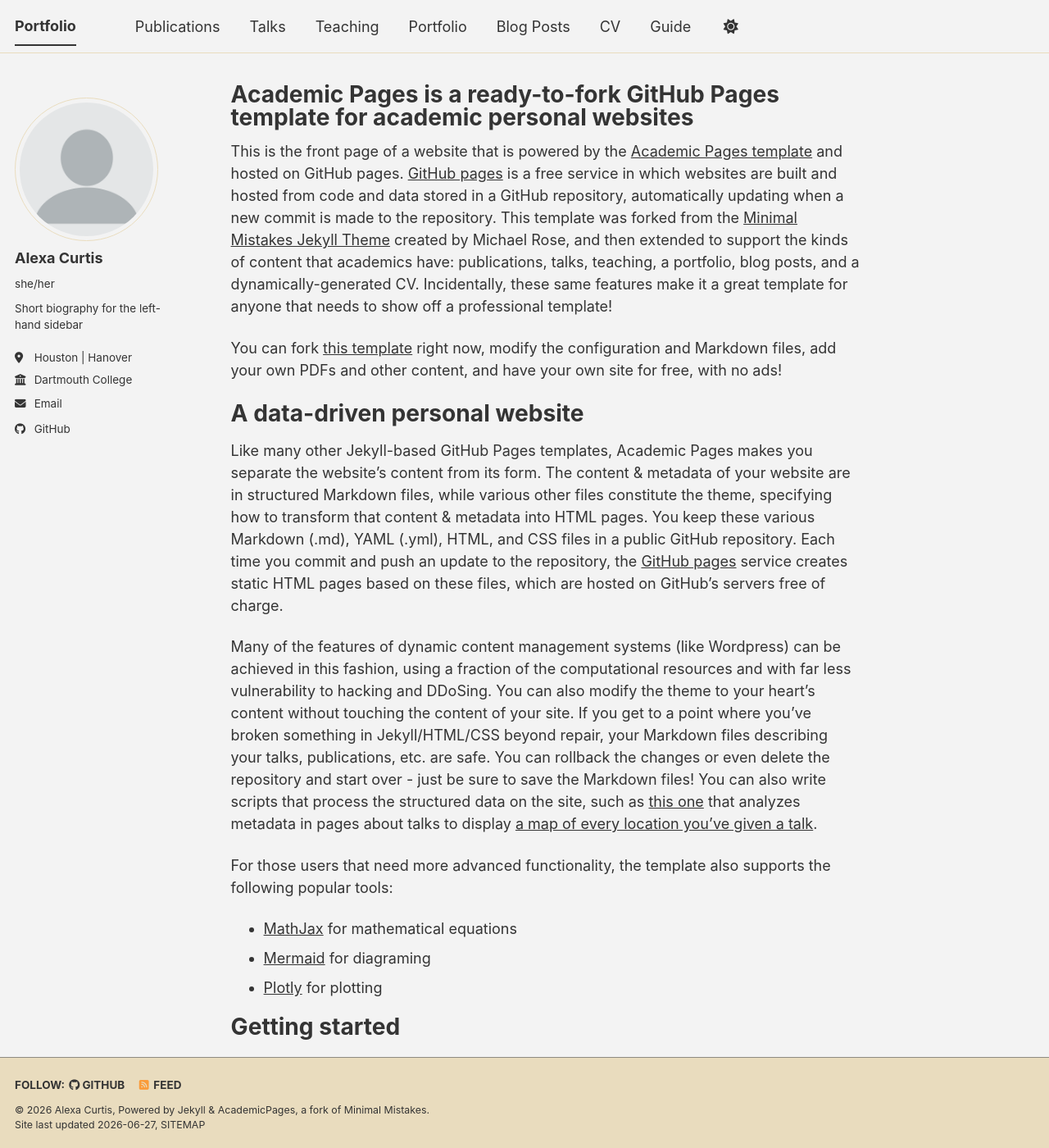
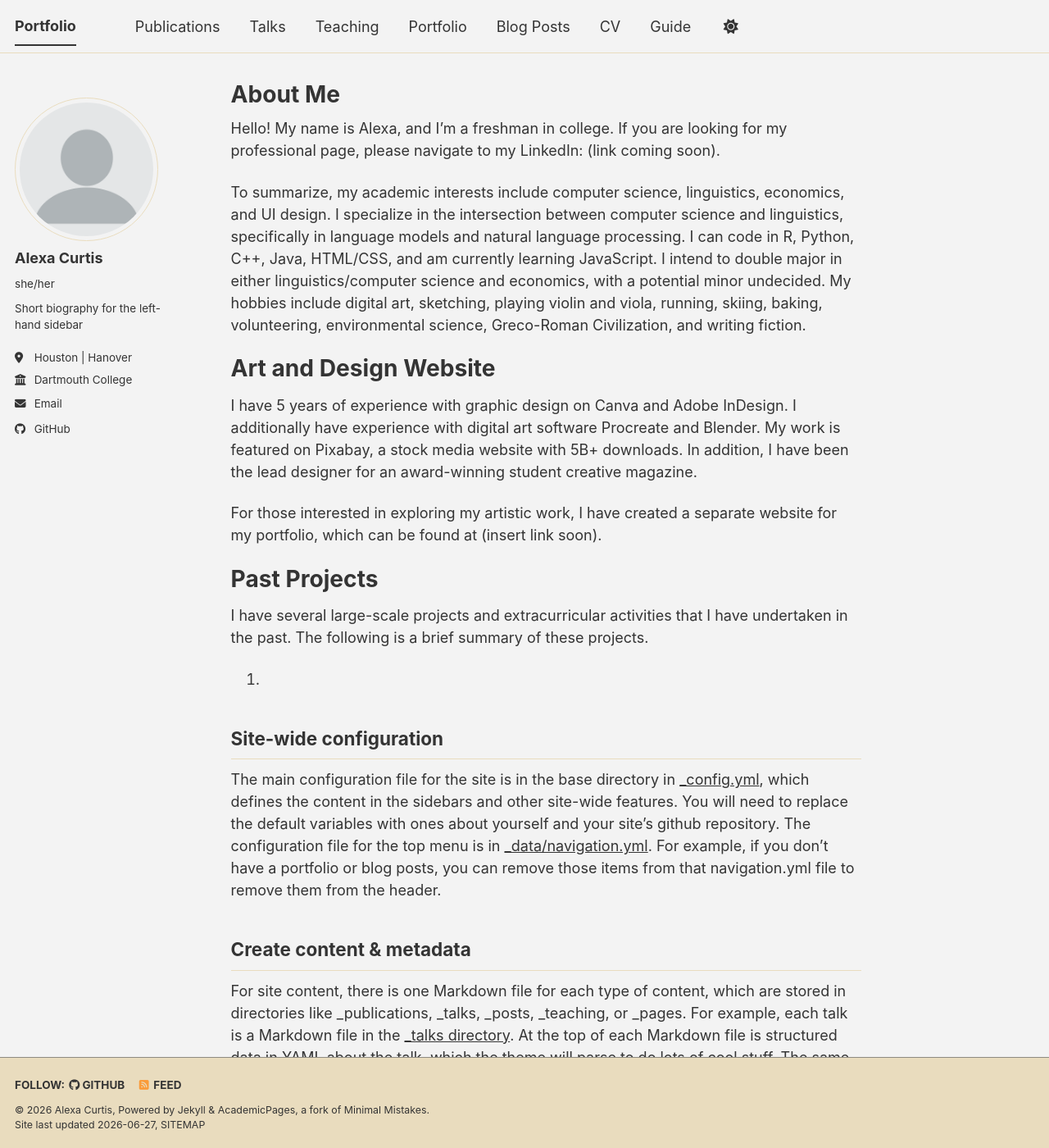
Before and after one commit to alexaycurtis/alexaycurtis.github.io, a Jekyll site: the page built from _pages/about.md, in a window 1280 px wide and 1400 px high. Shown: the whole window at 82% size. Built offline with Jekyll 4.4.1, drawn with Linux system fonts in a browser that asks for light colours; a style sheet for code colours, icons or effects is not loaded; some of the changed text lies outside the part shown.

Commit message:
partly updated aboutme

```diff
--- a/_pages/about.md
+++ b/_pages/about.md
@@ -1,35 +1,26 @@
 ---
 permalink: /
-title: "Academic Pages is a ready-to-fork GitHub Pages template for academic personal websites"
+title: "About Me"
 author_profile: true
 redirect_from:
   - /about/
   - /about.html
 ---
 
-This is the front page of a website that is powered by the [Academic Pages template](https://github.com/academicpages/academicpages.github.io) and hosted on GitHub pages. [GitHub pages](https://pages.github.com) is a free service in which websites are built and hosted from code and data stored in a GitHub repository, automatically updating when a new commit is made to the repository. This template was forked from the [Minimal Mistakes Jekyll Theme](https://mmistakes.github.io/minimal-mistakes/) created by Michael Rose, and then extended to support the kinds of content that academics have: publications, talks, teaching, a portfolio, blog posts, and a dynamically-generated CV. Incidentally, these same features make it a great template for anyone that needs to show off a professional template!
+Hello! My name is Alexa, and I'm a freshman in college. If you are looking for my professional page, please navigate to my LinkedIn: (link coming soon).
 
- You can fork [this template](https://github.com/academicpages/academicpages.github.io) right now, modify the configuration and Markdown files, add your own PDFs and other content, and have your own site for free, with no ads!
+To summarize, my academic interests include computer science, linguistics, economics, and UI design. I specialize in the intersection between computer science and linguistics, specifically in language models and natural language processing. I can code in R, Python, C++, Java, HTML/CSS, and am currently learning JavaScript. I intend to double major in either linguistics/computer science and economics, with a potential minor undecided. My hobbies include digital art, sketching, playing violin and viola, running, skiing, baking, volunteering, environmental science, Greco-Roman Civilization, and writing fiction.
 
-A data-driven personal website
+Art and Design Website
 ======
-Like many other Jekyll-based GitHub Pages templates, Academic Pages makes you separate the website's content from its form. The content & metadata of your website are in structured Markdown files, while various other files constitute the theme, specifying how to transform that content & metadata into HTML pages. You keep these various Markdown (.md), YAML (.yml), HTML, and CSS files in a public GitHub repository. Each time you commit and push an update to the repository, the [GitHub pages](https://pages.github.com/) service creates static HTML pages based on these files, which are hosted on GitHub's servers free of charge.
+I have 5 years of experience with graphic design on Canva and Adobe InDesign. I additionally have experience with digital art software Procreate and Blender. My work is featured on Pixabay, a stock media website with 5B+ downloads. In addition, I have been the lead designer for an award-winning student creative magazine.
 
-Many of the features of dynamic content management systems (like Wordpress) can be achieved in this fashion, using a fraction of the computational resources and with far less vulnerability to hacking and DDoSing. You can also modify the theme to your heart's content without touching the content of your site. If you get to a point where you've broken something in Jekyll/HTML/CSS beyond repair, your Markdown files describing your talks, publications, etc. are safe. You can rollback the changes or even delete the repository and start over - just be sure to save the Markdown files! You can also write scripts that process the structured data on the site, such as [this one](https://github.com/academicpages/academicpages.github.io/blob/master/talkmap.ipynb) that analyzes metadata in pages about talks to display [a map of every location you've given a talk](https://academicpages.github.io/talkmap.html).
+For those interested in exploring my artistic work, I have created a separate website for my portfolio, which can be found at (insert link soon).
 
-For those users that need more advanced functionality, the template also supports the following popular tools:
-- [MathJax](https://www.mathjax.org/) for mathematical equations
-- [Mermaid](https://mermaid.js.org/) for diagraming
-- [Plotly](https://plotly.com/javascript/) for plotting
-
-Getting started
+Past Projects
 ======
-1. Register a GitHub account if you don't have one and confirm your e-mail (required!)
-1. Fork [this template](https://github.com/academicpages/academicpages.github.io) by clicking the "Use this template" button in the top right.
-1. Go to the repository's settings (rightmost item in the tabs that start with "Code", should be below "Unwatch"). Rename the repository "[your GitHub username].github.io", which will also be your website's URL.
-1. Set site-wide configuration and create content & metadata (see below -- also see [this set of diffs](https://archive.is/3TPas) showing what files were changed to set up [an example site](https://getorg-testacct.github.io) for a user with the username "getorg-testacct")
-1. Upload any files (like PDFs, .zip files, etc.) to the files/ directory. They will appear at https://[your GitHub username].github.io/files/example.pdf.
-1. Check status by going to the repository settings, in the "GitHub pages" section
+I have several large-scale projects and extracurricular activities that I have undertaken in the past. The following is a brief summary of these projects.
+1.
 
 Site-wide configuration
 ------
```
